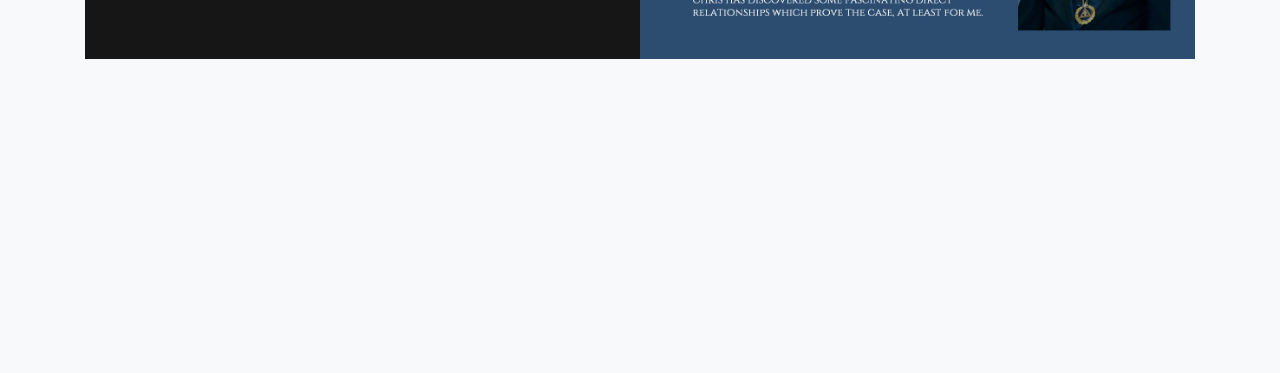
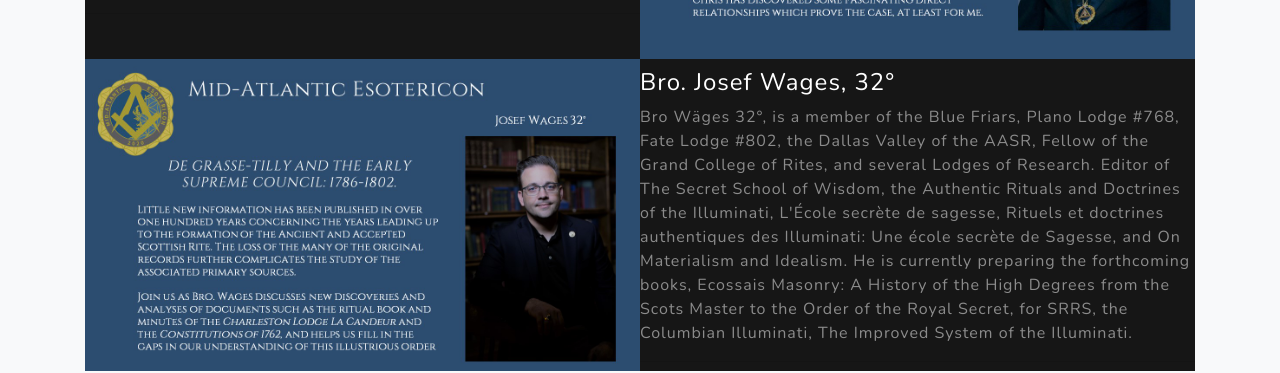
Before and after one commit to Homan13/maEsotericon, a Gatsby site: page / in a window 1280 px wide. Shown: the part 3219-3592 px from the top of the page. Built offline with nearby package versions, Linux system fonts and the light colour scheme; Gatsby itself is replaced by a stand-in of ours.

Commit message:
Updated to version 1.2.4
- Speaker profile for Joe Wages added.

```diff
--- a/package.json
+++ b/package.json
@@ -1,6 +1,6 @@
 {
   "name": "mid-atlantic-esotericon",
-  "version": "1.2.3",
+  "version": "1.2.4",
   "description": "Mid-Atlantic Esotericon homepage on Grayscale by startbootstrap",
   "repository": {
     "type": "git",
--- a/src/pages/index.js
+++ b/src/pages/index.js
@@ -19,6 +19,7 @@
 import esotericon from '../assets/images/Esotericon2020.jpg';
 import chuck from '../assets/images/chuckDunning2020.jpg';
 import don from '../assets/images/donMcAndrews2020.jpg';
+import joe from '../assets/images/joeWages2020.jpg';
 
 const IndexPage = () => (
   <Layout>
@@ -155,6 +156,31 @@
             </div>
           </div>
         </div>
+
+        <div className="row justify-content-center no-gutters mb-5 mb-lg-0">
+          <div className="col-lg-6">
+            <img className="img-fluid" src={joe} alt="" />
+          </div>
+          <div className="col-lg-6">
+            <div className="bg-black text-center h-100 project">
+              <div className="d-flex h-100">
+                <div className="project-text w-100 my-auto text-center text-lg-left">
+                  <h4 className="text-white">Bro. Josef Wages, 32°</h4>
+                  <p className="mb-0 text-white-50">
+                  Bro Wäges 32°, is a member of the Blue Friars, Plano Lodge #768, Fate Lodge #802, the
+                  Dallas Valley of the AASR, Fellow of the Grand College of Rites, and several
+                  Lodges of Research. Editor of The Secret School of Wisdom, the Authentic Rituals and
+                  Doctrines of the Illuminati, L'École secrète de sagesse, Rituels et doctrines authentiques des
+                  Illuminati: Une école secrète de Sagesse, and On Materialism and Idealism. He is currently
+                  preparing the forthcoming books, Ecossais Masonry: A History of the High Degrees from the Scots
+                  Master to the Order of the Royal Secret, for SRRS, the Columbian Illuminati, The Improved System of the Illuminati.
+                  </p>
+                  <hr className="d-none d-lg-block mb-0 ml-0" />
+                </div>
+              </div>
+            </div>
+          </div>
+        </div>
       </div>
     </section>
 
```
Also changed, not shown: src/assets/images/joeWages2020.jpg (added).
